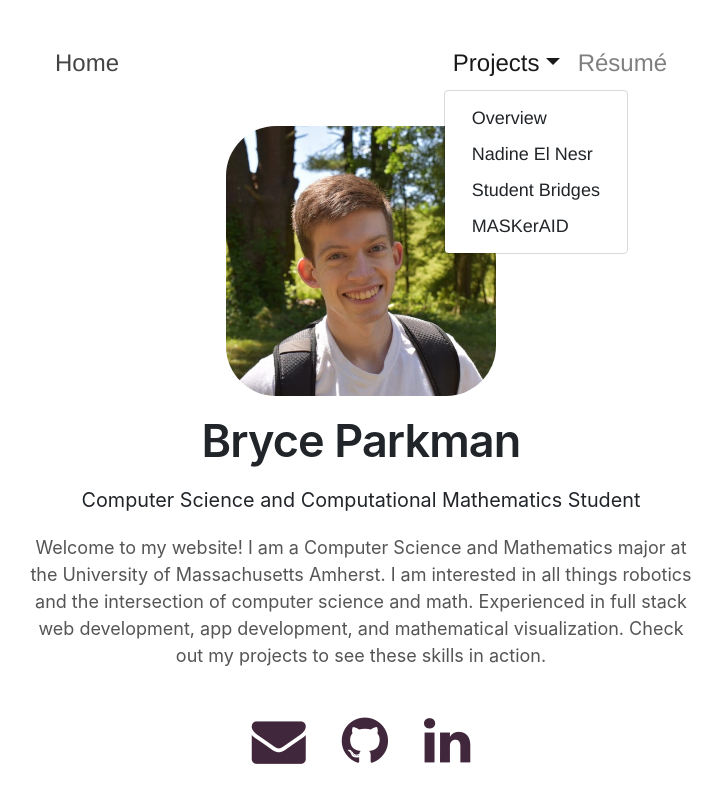
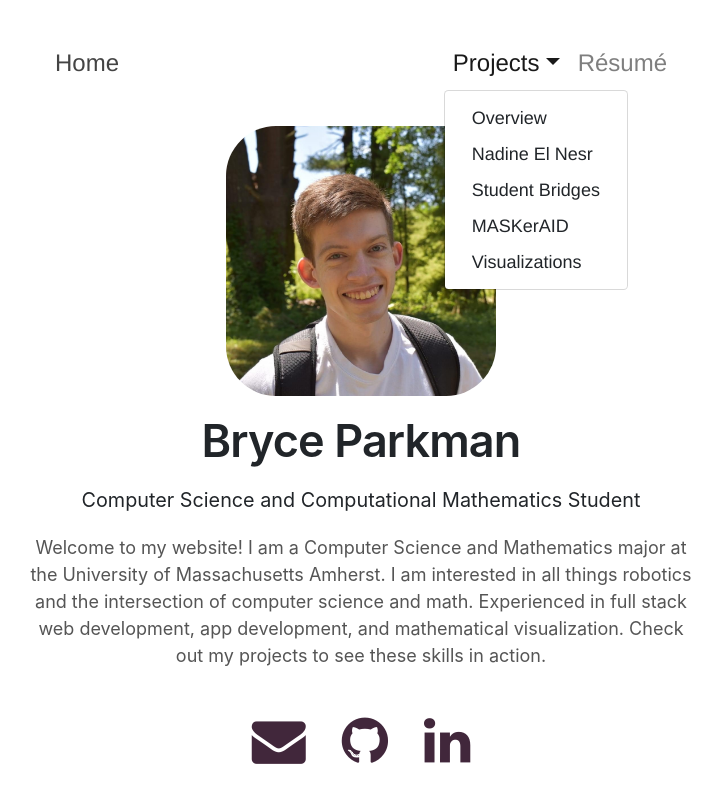
Before and after one commit to bryceparkman/personal-website, a Next.js app: page / in a window 1280 px wide. Both pictures are taken after a click on the button "Projects". Shown: the whole page, without its empty margins (279-1001 px from the left). Built offline with nearby package versions, Linux system fonts and the light colour scheme.

Commit message:
Updated navigation

```diff
--- a/components/navigation.js
+++ b/components/navigation.js
@@ -26,6 +26,7 @@ export default function Navigation() {
                         <NavDropdown.Item href="/projects/nadine">Nadine El Nesr</NavDropdown.Item>
                         <NavDropdown.Item href="/projects/bridges">Student Bridges</NavDropdown.Item>
                         <NavDropdown.Item href="/projects/mask">MASKerAID</NavDropdown.Item>
+                        <NavDropdown.Item href="/projects/visualizations">Visualizations</NavDropdown.Item>
                     </NavDropdown>
                     <Nav.Link href='/Bryce-Parkman-Resume.pdf'>
                         <div style={{ color: 'rgba(0, 0, 0, 0.5)' }}>
```
